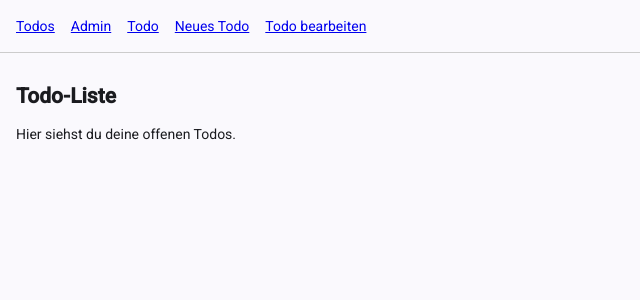
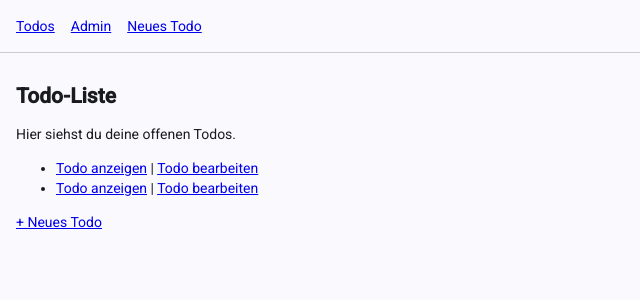
Before and after one commit to mspichiger/todo-app, an Angular app in the folder todo-app/: page /todos in a window 1280 px wide. Shown: the top 300 px of the page, without its empty margins (0-640 px from the left). Built offline with nearby package versions, Linux system fonts and the light colour scheme.

Commit message:
fix: delete route 42

```diff
--- a/todo-app/src/app/app.html
+++ b/todo-app/src/app/app.html
@@ -1,9 +1,7 @@
 <nav style="display:flex; gap:1rem; padding:1rem; border-bottom:1px solid #ccc;">
   <a routerLink="/todos" routerLinkActive="active">Todos</a>
   <a routerLink="/admin" routerLinkActive="active">Admin</a>
-  <a routerLink="/todos/42" routerLinkActive="active">Todo</a>
   <a routerLink="/todos/new" routerLinkActive="active">Neues Todo</a>
-  <a routerLink="/todos/42/edit" routerLinkActive="active">Todo bearbeiten</a>
 </nav>
 
 <main style="padding:1rem;">
--- a/todo-app/src/app/todo-list/todo-list.html
+++ b/todo-app/src/app/todo-list/todo-list.html
@@ -1,2 +1,15 @@
 <h2>Todo-Liste</h2>
 <p>Hier siehst du deine offenen Todos.</p>
+
+<ul>
+    <li>
+        <a routerLink="/todos/1">Todo anzeigen</a> |
+        <a routerLink="/todos/1/edit">Todo bearbeiten</a>
+    </li>
+    <li>
+        <a routerLink="/todos/2">Todo anzeigen</a> |
+        <a routerLink="/todos/2/edit">Todo bearbeiten</a>
+    </li>
+</ul>
+
+<p><a routerLink="/todos/new">+ Neues Todo</a></p>
--- a/todo-app/src/app/todo-list/todo-list.ts
+++ b/todo-app/src/app/todo-list/todo-list.ts
@@ -1,9 +1,10 @@
 import { Component } from '@angular/core';
+import { RouterLink } from '@angular/router';
 
 @Component({
   selector: 'app-todo-list',
-  imports: [],
+  imports: [RouterLink],
   templateUrl: './todo-list.html',
   styleUrl: './todo-list.css',
 })
-export class TodoList {}
+export class TodoList { }
```
